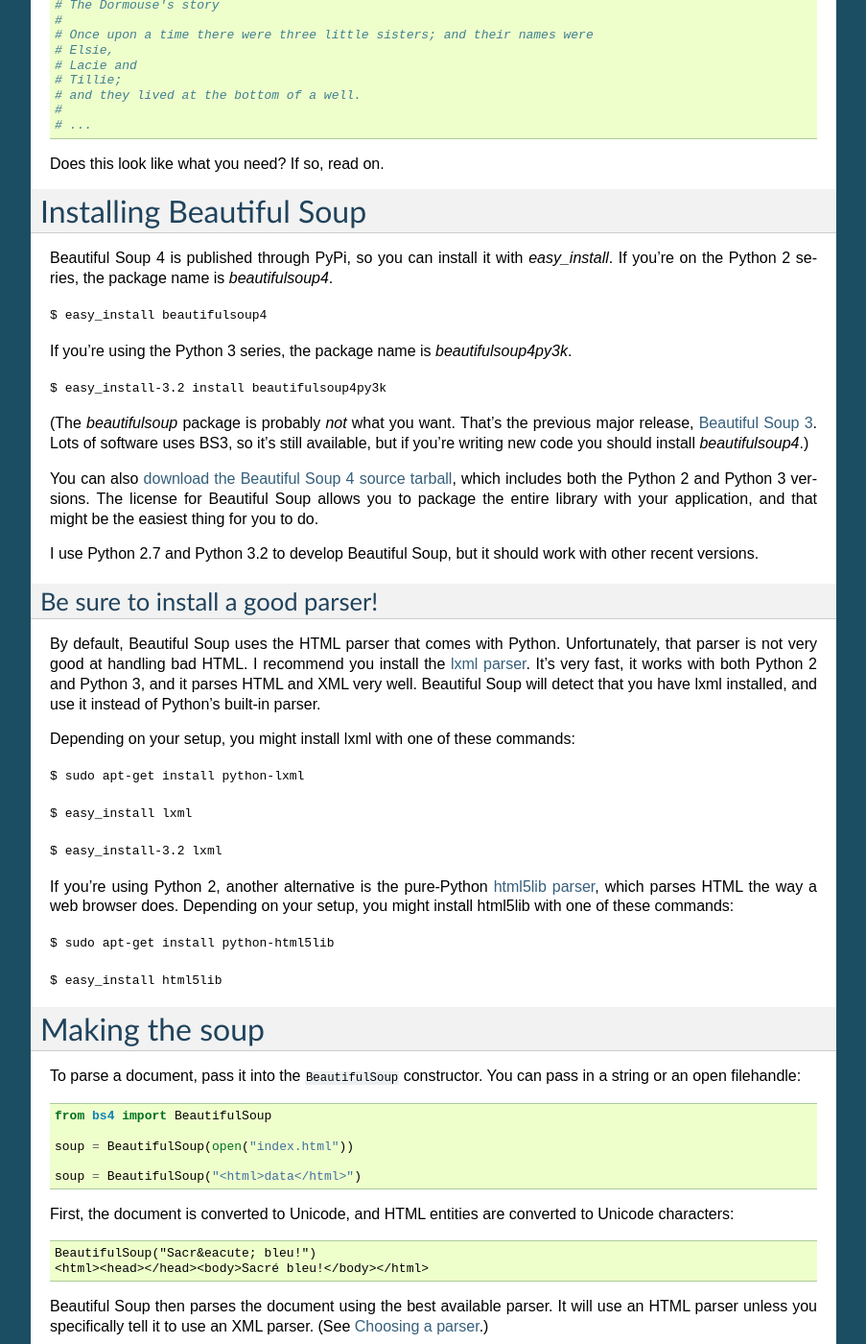
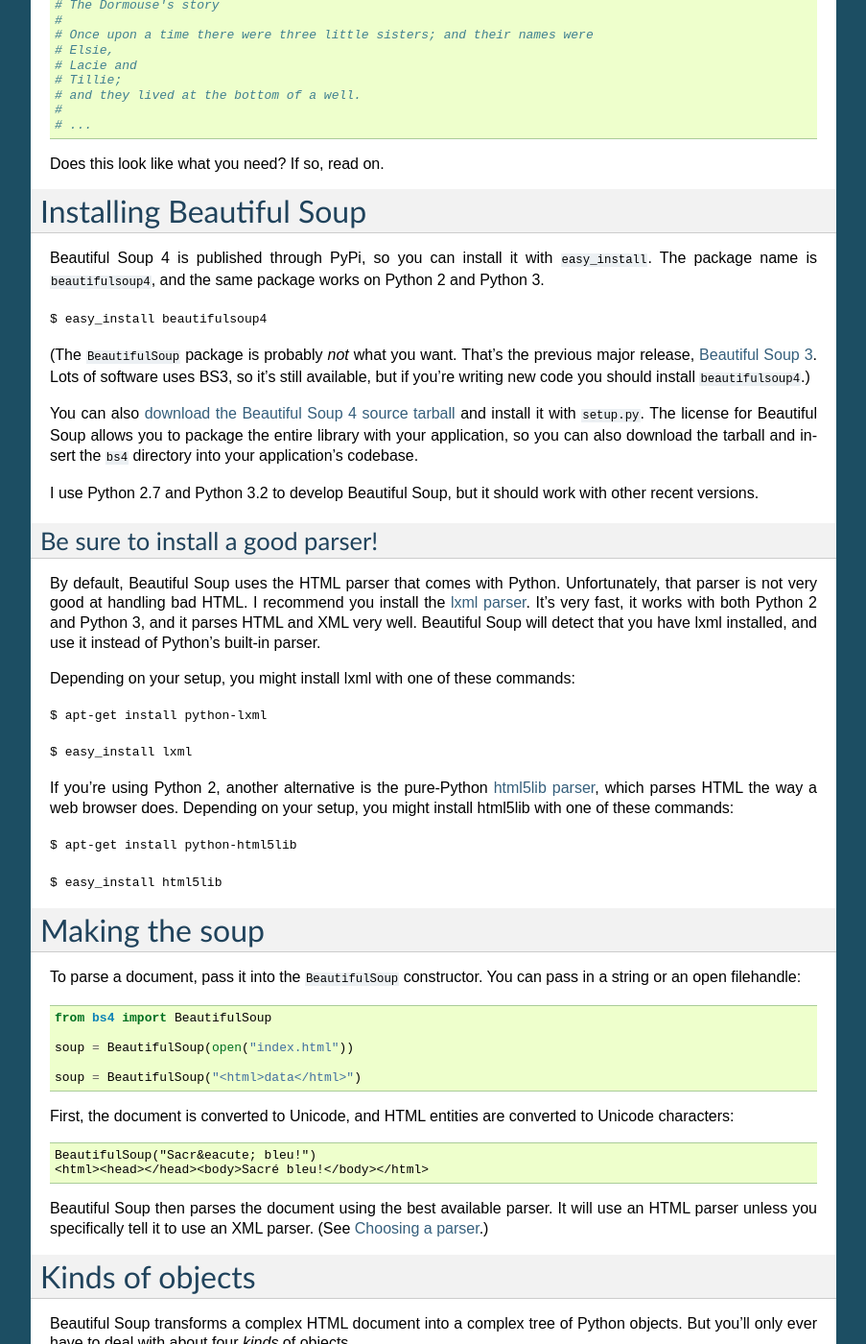
Before and after one commit to snarfed/beautifulsoup, a Sphinx documentation site: the page built from doc/source/index.rst, in a window 1280 px wide and 1400 px high, scrolled down 2062 px. Shown: the whole window at 96% size, without its empty margins (198-1101 px from the left). Built offline with Sphinx 7.4.7, drawn with Linux system fonts in a browser that asks for light colours; some of the changed text lies outside the part shown.

Commit message:
Fixed links and package names now that the distribution picture is becoming more clear.

```diff
--- a/doc/source/index.rst
+++ b/doc/source/index.rst
@@ -140,25 +140,22 @@
 =========================
 
 Beautiful Soup 4 is published through PyPi, so you can install it with
-`easy_install`. If you're on the Python 2 series, the package name
-is `beautifulsoup4`.
+``easy_install``. The package name is ``beautifulsoup4``, and the same
+package works on Python 2 and Python 3.
 
 :kbd:`$ easy_install beautifulsoup4`
 
-If you're using the Python 3 series, the package name is `beautifulsoup4py3k`.
-
-:kbd:`$ easy_install-3.2 install beautifulsoup4py3k`
-
-(The `beautifulsoup` package is probably `not` what you want. That's
+(The ``BeautifulSoup`` package is probably `not` what you want. That's
 the previous major release, `Beautiful Soup 3`_. Lots of software uses
 BS3, so it's still available, but if you're writing new code you
-should install `beautifulsoup4`.)
+should install ``beautifulsoup4``.)
 
 You can also `download the Beautiful Soup 4 source tarball
-<http://www.crummy.com/software/BeautifulSoup/download/BeautifulSoup.tar.gz>`_,
-which includes both the Python 2 and Python 3 versions. The license
-for Beautiful Soup allows you to package the entire library with your
-application, and that might be the easiest thing for you to do.
+<http://www.crummy.com/software/BeautifulSoup/download/BeautifulSoup.tar.gz>`_
+and install it with ``setup.py``. The license for Beautiful Soup
+allows you to package the entire library with your application, so you
+can also download the tarball and insert the ``bs4`` directory into
+your application's codebase.
 
 I use Python 2.7 and Python 3.2 to develop Beautiful Soup, but it
 should work with other recent versions.
@@ -178,18 +175,16 @@
 
 Depending on your setup, you might install lxml with one of these commands:
 
-:kbd:`$ sudo apt-get install python-lxml`
+:kbd:`$ apt-get install python-lxml`
 
 :kbd:`$ easy_install lxml`
-
-:kbd:`$ easy_install-3.2 lxml`
 
 If you're using Python 2, another alternative is the pure-Python
 `html5lib parser <http://code.google.com/p/html5lib/>`_, which parses
 HTML the way a web browser does. Depending on your setup, you might
 install html5lib with one of these commands:
 
-:kbd:`$ sudo apt-get install python-html5lib`
+:kbd:`$ apt-get install python-html5lib`
 
 :kbd:`$ easy_install html5lib`
 
@@ -2098,25 +2093,24 @@
 Beautiful Soup 3 series. It's currently the version packaged with all
 major Linux distributions::
 
- $ sudo apt-get install python-beautifulsoup
- $ [XXX need syntax for RPM]
-
-It's also published through PyPi as `beautifulsoup`.::
-
- $ easy_install beautifulsoup
+ $ apt-get install python-beautifulsoup
+
+It's also published through PyPi as `BeautifulSoup`.::
+
+ $ easy_install BeautifulSoup
 
 You can also `download a tarball of Beautiful Soup 3.2.0
-<http://www.crummy.com/software/BeautifulSoup/download/3.x/BeautifulSoup-3.2.0.tar.gz>`_.
-
-If you ran ``easy_install beautifulsoup`` but your code doesn't work,
-you installed Beautiful Soup 3 by mistake. You need to run
-``easy_install beautifulsoup4``.
+<http://www.crummy.com/software/BeautifulSoup/bs3/download/3.x/BeautifulSoup-3.2.0.tar.gz>`_.
+
+If you ran ``easy_install beautifulsoup`` or ``easy_install
+BeautifulSoup``, but your code doesn't work, you installed Beautiful
+Soup 3 by mistake. You need to run ``easy_install beautifulsoup4``.
 
 `The documentation for Beautiful Soup 3 is archived online
-<http://www.crummy.com/software/BeautifulSoup/documentation.3.html>`_. If
+<http://www.crummy.com/software/BeautifulSoup/bs3/documentation.html>`_. If
 your first language is Chinese, it might be easier for you to read
 `the Chinese translation of the Beautiful Soup 3 documentation
-<http://www.crummy.com/software/BeautifulSoup/documentation.3.zh.html>`_,
+<http://www.crummy.com/software/BeautifulSoup/bs3/documentation.zh.html>`_,
 then read this document to find out about the changes made in
 Beautiful Soup 4.
 
--- a/setup.py
+++ b/setup.py
@@ -6,10 +6,10 @@
     # 2.x
     from distutils.command.build_py import build_py
 
-setup(name="BeautifulSoup4",
+setup(name="beautifulsoup4",
     version="4.0b3",
     author="Leonard Richardson",
-    url="http://www.crummy.com/software/BeautifulSoup/",
+    url="http://www.crummy.com/software/BeautifulSoup/bs4/",
     packages=['bs4', 'bs4.builder', 'bs4.tests'],
     cmdclass = {'build_py':build_py},
     classifiers=[
```
